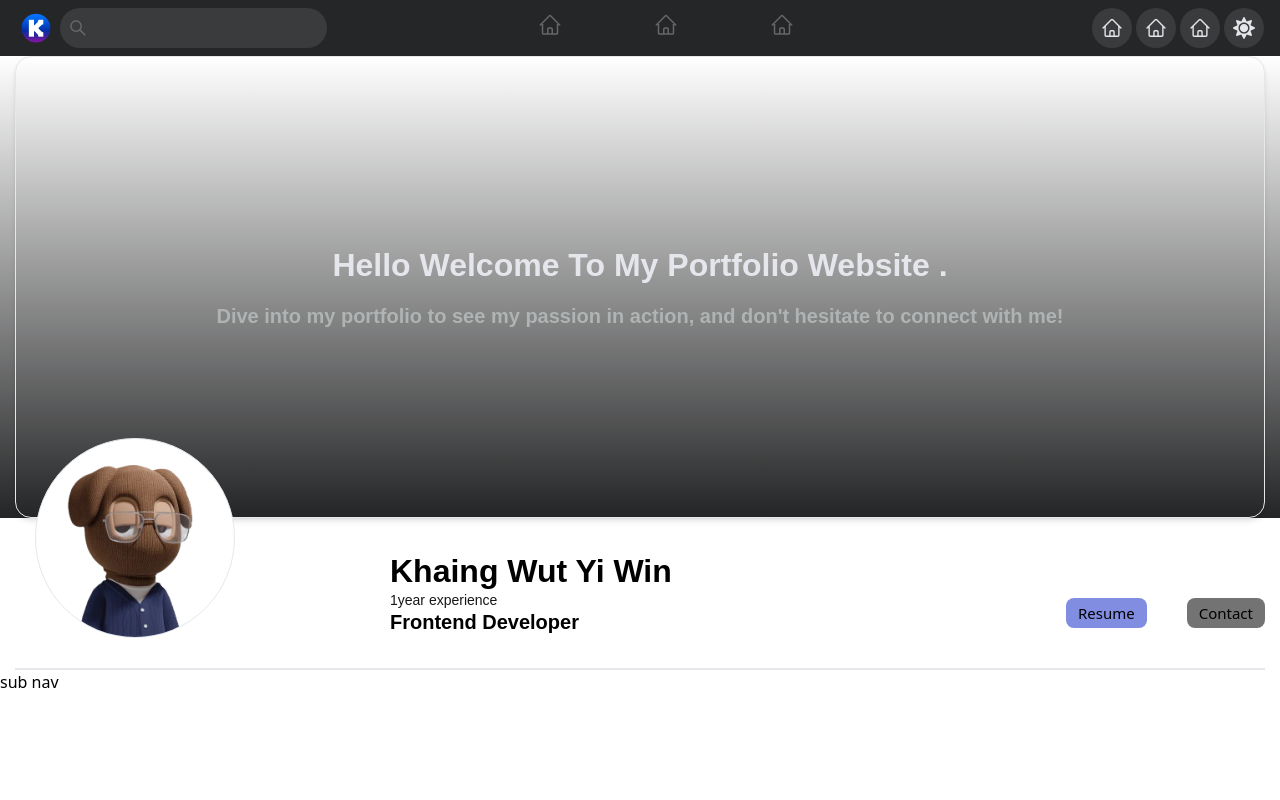
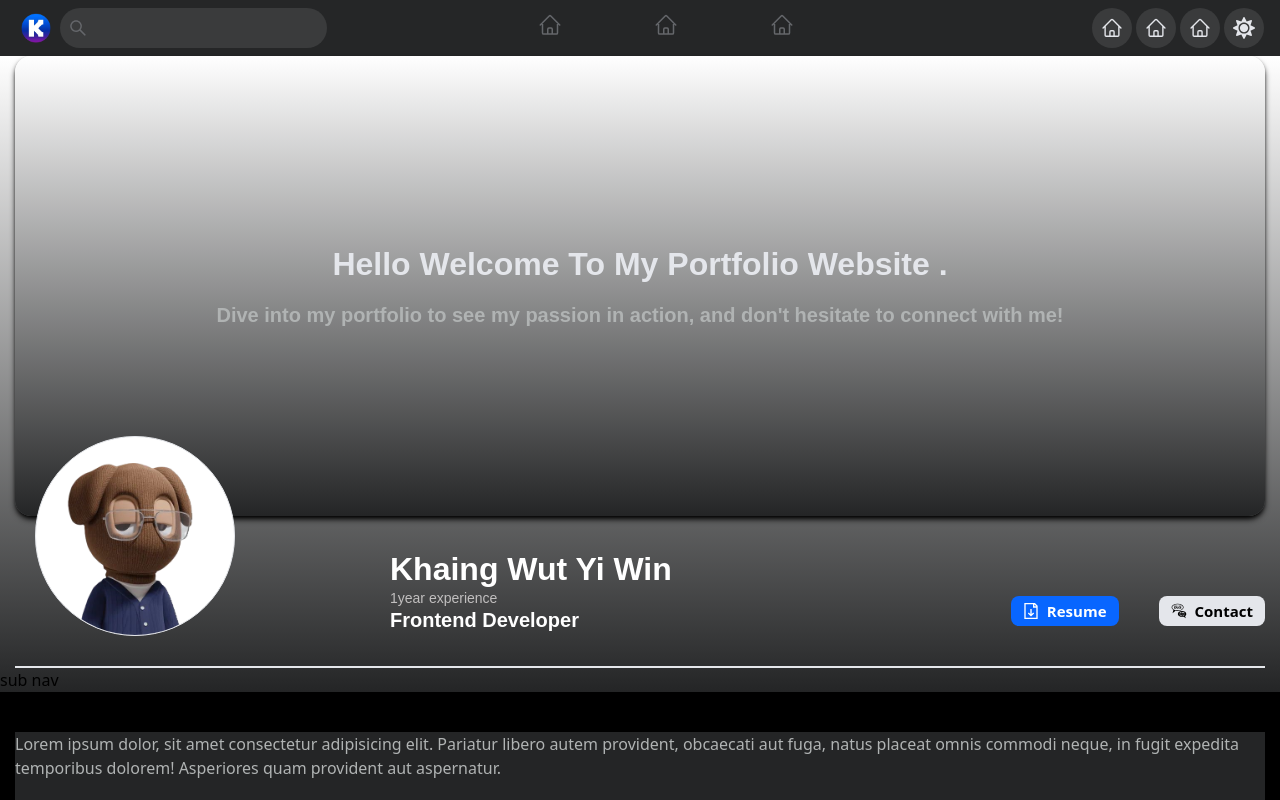
Before and after one commit to hoshikwyw/Khaing_portfolio, a React (Vite) app: page / in a window 1280 px wide. Shown: the top 800 px of the page. Built offline with nearby package versions, Linux system fonts and the light colour scheme.

Commit message:
OtherSection Raw Add

```diff
--- a/src/common/Button.jsx
+++ b/src/common/Button.jsx
@@ -2,13 +2,21 @@ import React from 'react'
 
 const Button = (props) => {
     const colorClasses = {
-        blue: 'bg-[#808de0]',
-        grey: 'bg-[#737374]'
+        blue: 'bg-[#0866FF]',
+        grey: 'bg-[#E4E6EB]'
+    }
+    const textClasses = {
+        black: 'text-black',
+        white: 'text-white'
     }
     const bgColorClasses = colorClasses[props.bgColor]
+    const textColorClasses = textClasses[props.textColor]
+    const Icon = props.icon;
+
     return (
-        <div className={` mainBtn ${bgColorClasses} py-1 px-3 rounded-lg`}>
-            <h1 className=' btnText'>{props.text}</h1>
+        <div className={` mainBtn ${bgColorClasses} py-1 px-3 rounded-lg flex justify-center items-center`}>
+            {Icon && <Icon className={` mr-2 ${textColorClasses}`} />}
+            <h1 className={` btnText font-semibold ${textColorClasses}`}>{props.text}</h1>
         </div>
     )
 }
--- a/src/components/mainPageComponents/HeroSection.jsx
+++ b/src/components/mainPageComponents/HeroSection.jsx
@@ -3,9 +3,9 @@ import CoverBg from './CoverBg'
 
 const HeroSection = () => {
   return (
-    <div className=' w-full bg-gradient-to-t from-white to-[#242526] dark:from-[#242526] dark:to-transparent'>
+    <div className=' w-full'>
       <div className=' flex justify-center'>
-        <div className=" lg:w-[1250px] md:w-full sm:w-full h-full bg-gradient-to-t from-white to-[#242526] dark:from-[#242526] dark:to-white border shadow-md rounded-2xl">
+        <div className=" lg:w-[1250px] md:w-full sm:w-full h-full bg-gradient-to-t from-white to-[#242526] dark:from-[#242526] dark:to-white shadow-md dark:shadow-black rounded-2xl">
           <CoverBg />
         </div>
 
--- a/src/components/mainPageComponents/IntroSection.jsx
+++ b/src/components/mainPageComponents/IntroSection.jsx
@@ -1,5 +1,7 @@
 import React from 'react'
 import Button from '../../common/Button'
+import { GiConversation } from "react-icons/gi";
+import { GrDocumentDownload } from "react-icons/gr";
 
 const IntroSection = () => {
     return (
@@ -7,14 +9,14 @@ const IntroSection = () => {
             <div className="img w-[20%] h-[150px] relative">
                 <img src="/pfp.png" alt="" className=' w-[200px] h-[200px] rounded-full absolute -top-20 left-5 border bg-white' />
             </div>
-            <div className="text w-[40%] flex flex-col justify-center">
+            <div className="text w-[40%] flex flex-col justify-center dark:text-white">
                 <h1 className=' mainText'>Khaing Wut Yi Win</h1>
-                <h1 className=' smallText'>1year experience</h1>
+                <h1 className=' smallText dark:text-[#c1bfbf]'>1year experience</h1>
                 <h1 className=' subTitle'>Frontend Developer</h1>
             </div>
             <div className=' buttons w-[20%] flex items-end pb-10 gap-10 justify-end'>
-                <Button text="Resume" bgColor="blue" />
-                <Button text="Contact" bgColor="grey" />
+                <Button text="Resume" bgColor="blue" icon={GrDocumentDownload} textColor="white" />
+                <Button text="Contact" bgColor="grey" icon={GiConversation} textColor="black" />
             </div>
         </div>
     )
--- a/src/pages/Main.jsx
+++ b/src/pages/Main.jsx
@@ -6,14 +6,21 @@ import SubNavbar from '../components/mainPageComponents/SubNavbar'
 const Main = () => {
   return (
     <div className=''>
+      <div className=' bg-gradient-to-t from-white to-[#242526] dark:from-[#242526] dark:to-transparent'>
         <div>
           <HeroSection />
         </div>
         <div className=" flex justify-center items-center">
           <IntroSection />
         </div>
-      <div>
+        <div className=''>
           <SubNavbar />
+        </div>
+      </div>
+      <div className=" w-full dark:bg-black bg-[#F0F2F5] flex justify-center py-10">
+        <div className=' lg:w-[1250px] md:w-full sm:w-full h-[500px] dark:bg-[#242526] bg-[#ffffff]'>
+          <p className=' dark:text-[#B0B3B3]'>Lorem ipsum dolor, sit amet consectetur adipisicing elit. Pariatur libero autem provident, obcaecati aut fuga, natus placeat omnis commodi neque, in fugit expedita temporibus dolorem! Asperiores quam provident aut aspernatur.</p>
+        </div>
       </div>
     </div>
   )
```
Lines whose indentation alone changed are shown as unchanged.
